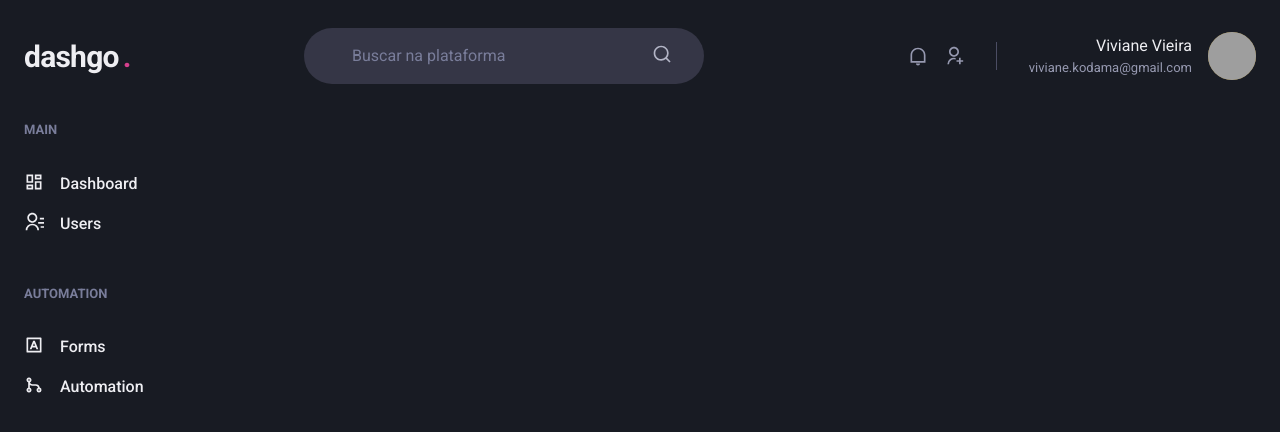
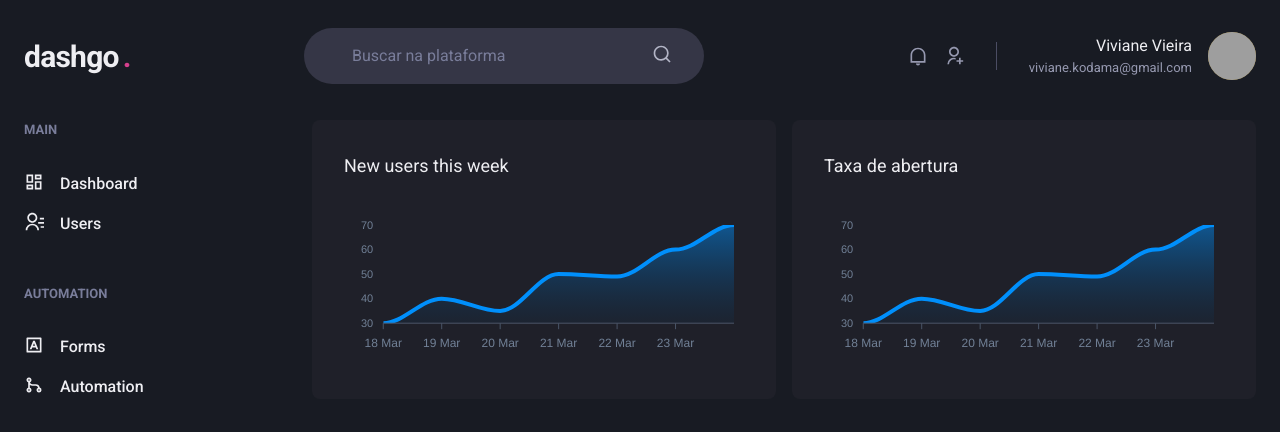
Before and after one commit to vivianevieira/dash-go, a Next.js app: page /dashboard in a window 1280 px wide. Shown: the top 432 px of the page. Built offline with nearby package versions, Linux system fonts and the light colour scheme; grey boxes are pictures that could not be loaded.

Commit message:
Added Apex Charts to dashboard.

```diff
--- a/package.json
+++ b/package.json
@@ -12,9 +12,11 @@
     "@chakra-ui/react": "^1.5.0",
     "@emotion/react": "^11.1.5",
     "@emotion/styled": "^11.3.0",
+    "apexcharts": "^3.26.0",
     "framer-motion": "^4.1.3",
     "next": "10.1.3",
     "react": "17.0.2",
+    "react-apexcharts": "^1.3.9",
     "react-dom": "17.0.2",
     "react-icons": "^4.2.0"
   },
--- a/src/pages/dashboard.tsx
+++ b/src/pages/dashboard.tsx
@@ -1,6 +1,63 @@
-import { Flex } from "@chakra-ui/react";
+import { Box, Flex, SimpleGrid, Text, theme } from "@chakra-ui/react";
+import dynamic from 'next/dynamic';
 import { Header } from "../components/Header";
 import { Sidebar } from "../components/Sidebar";
+
+const Chart = dynamic(() => import('react-apexcharts'), {
+  ssr: false
+})
+
+const options = {
+  chart: {
+    toolbar: {
+      show: false
+    },
+    zoom: {
+      enabled: false
+    },
+    foreColor: theme.colors.gray[500]
+  },
+  grid: {
+    show: false
+  },
+  dataLabels: {
+    enabled: false
+  },
+  tooltip: {
+    enabled: false
+  },
+  xaxis: {
+    type: 'datetime',
+    axisBorder: {
+      color: theme.colors.gray[600]
+    },
+    axisTicks: {
+      color: theme.colors.gray[600]
+    },
+    categories: [
+      '2021-03-18T00:00:00.000Z',
+      '2021-03-19T00:00:00.000Z',
+      '2021-03-20T00:00:00.000Z',
+      '2021-03-21T00:00:00.000Z',
+      '2021-03-22T00:00:00.000Z',
+      '2021-03-23T00:00:00.000Z',
+      '2021-03-24T00:00:00.000Z'
+    ]
+  },
+  fill: {
+    opacity: 0.3,
+    type: 'gradient',
+    gradient: {
+      shade: 'dark',
+      opacityFrom: 0.7,
+      opacityTo: 0.3
+    }
+  }
+};
+
+const series = [
+  { name: 'series1', data: [30,40,35,50,49,60,70]}
+]
 
 export default function Dashboard() {
   return(
@@ -9,6 +66,28 @@
 
       <Flex w="100%" my="6" maxWidth={1480} mx="auto" px="6">
         <Sidebar />
+
+        <SimpleGrid flex="1" gap="4" minChildWidth="320px" align="flex-start">
+          <Box
+            p="8"
+            bg="gray.800"
+            borderRadius={8}
+            pb="4"
+          >
+            <Text fontSize="lg" mb="4">New users this week</Text>
+            <Chart options={options} series={series} type="area" height={160} />
+          </Box>
+          <Box
+            p="8"
+            bg="gray.800"
+            borderRadius={8}
+            pb="4"
+          >
+            <Text fontSize="lg" mb="4">Taxa de abertura</Text>
+            <Chart options={options} series={series} type="area" height={160} />
+          </Box>
+
+        </SimpleGrid>
       </Flex>
     </Flex>
 
```
Also changed, not shown: 1 other file (tests, documents, lock files or other folders).
